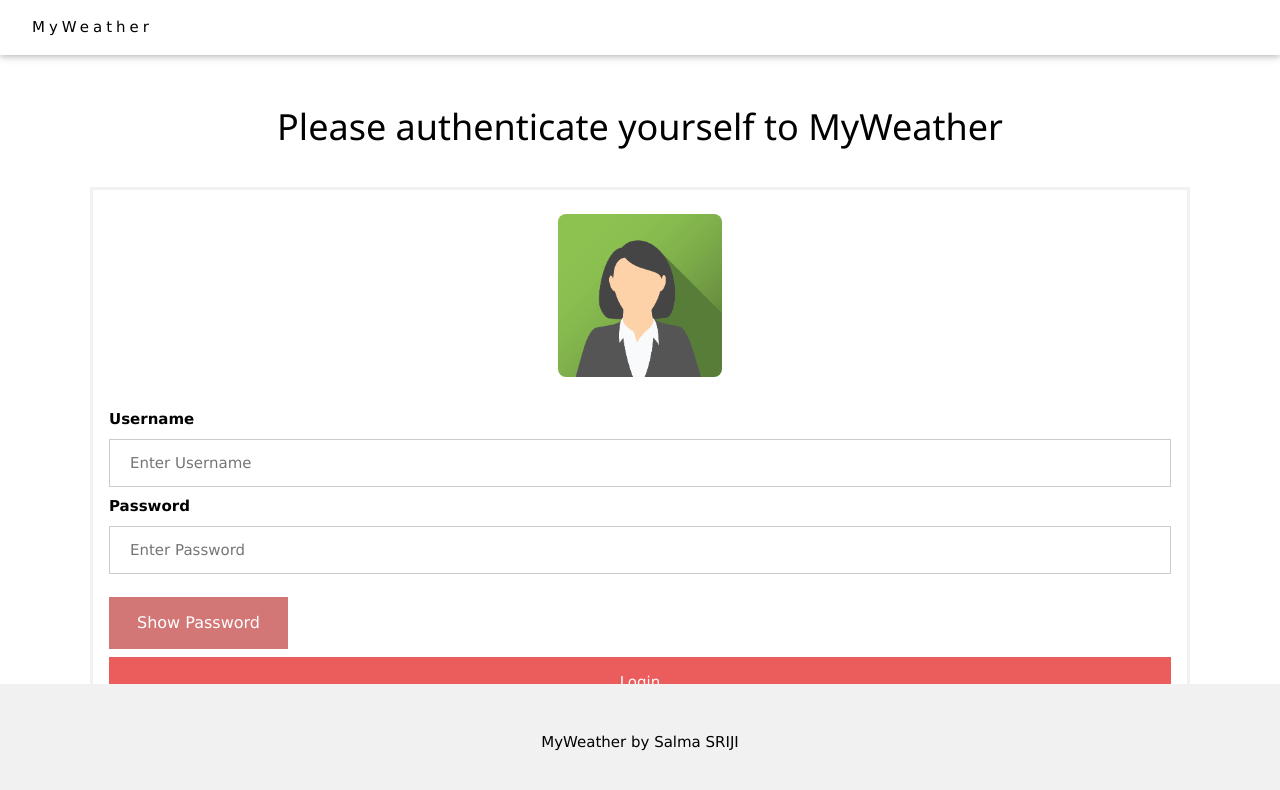
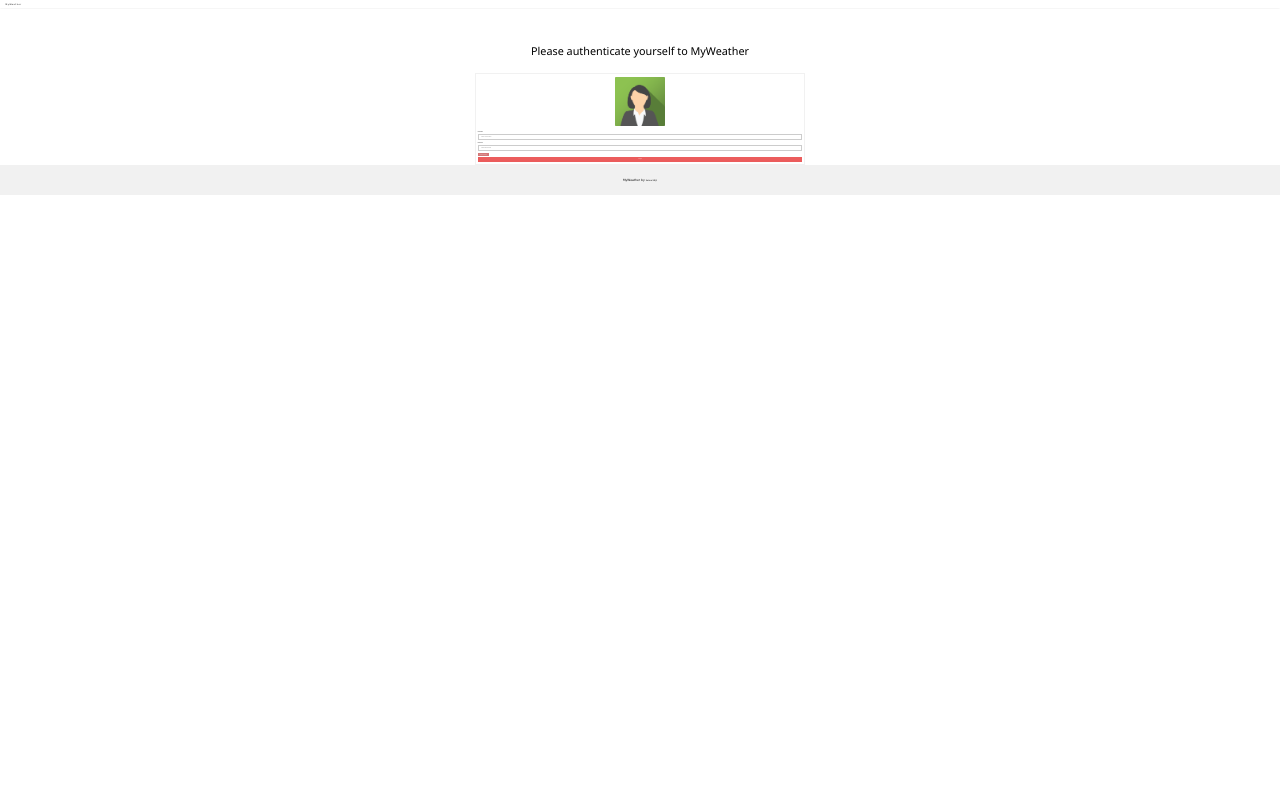
Before and after one commit to Salmasrj/webserver, a website: page public/login.html in a window 1280 px wide. Drawn offline with nearby package versions, Linux system fonts and the light colour scheme.

Commit message:
rectifications pour le site

```diff
--- a/public/login.html
+++ b/public/login.html
@@ -36,7 +36,7 @@
                 </div>
             </form>
         </div>
-        <footer class="w3-center w3-light-grey w3-padding-32" style="position:fixed; bottom:0; width:100%;">
+        <footer class="w3-center w3-light-grey w3-padding-32" style="bottom:0; width:100%;">
             <p>MyWeather by <a class="w3-hover-text-green">Salma SRIJI</a></p>
         </footer>
     </body>
--- a/public/styles.css
+++ b/public/styles.css
@@ -1,4 +1,7 @@
-* {box-sizing: border-box}
+* {
+  box-sizing: border-box;
+  zoom: 67%;
+}
 body {font-family: Verdana, sans-serif; margin:0}
 .mySlides {display: none}
 img {vertical-align: middle;}
```
